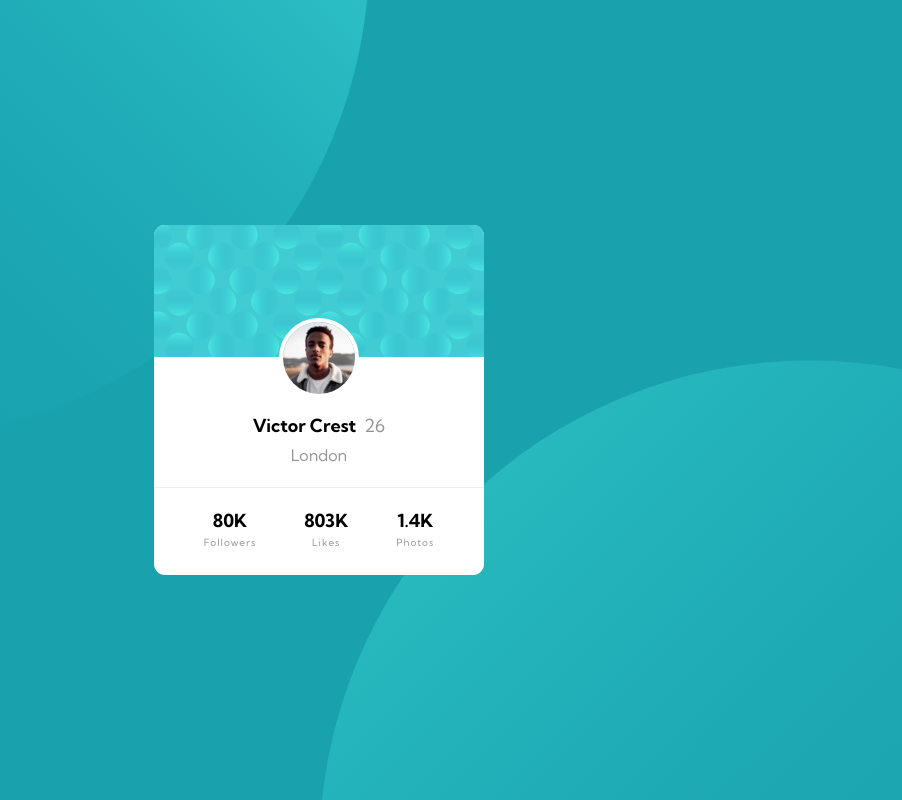
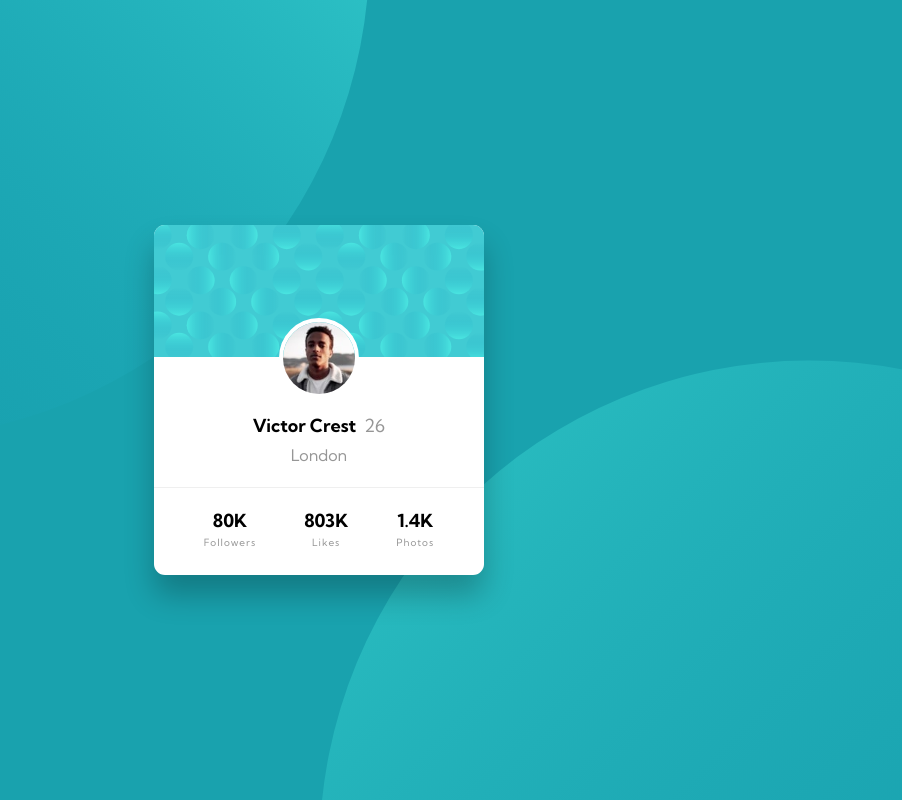
Before and after one commit to ameer005/Profile-card-component-frontendmentor, a plain HTML site: page index.html in a window 1280 px wide. Shown: the whole page, without its empty margins (321-1223 px from the left). Drawn offline with Linux system fonts and the light colour scheme.

Commit message:
added box shadow

```diff
--- a/style.css
+++ b/style.css
@@ -40,6 +40,7 @@ body {
   background-color: white;
 
   border-radius: 11px;
+  box-shadow: 0 2rem 3rem rgba(0, 0, 0, 0.244);
 }
 
 /* PATTERN IMAGE */
```
